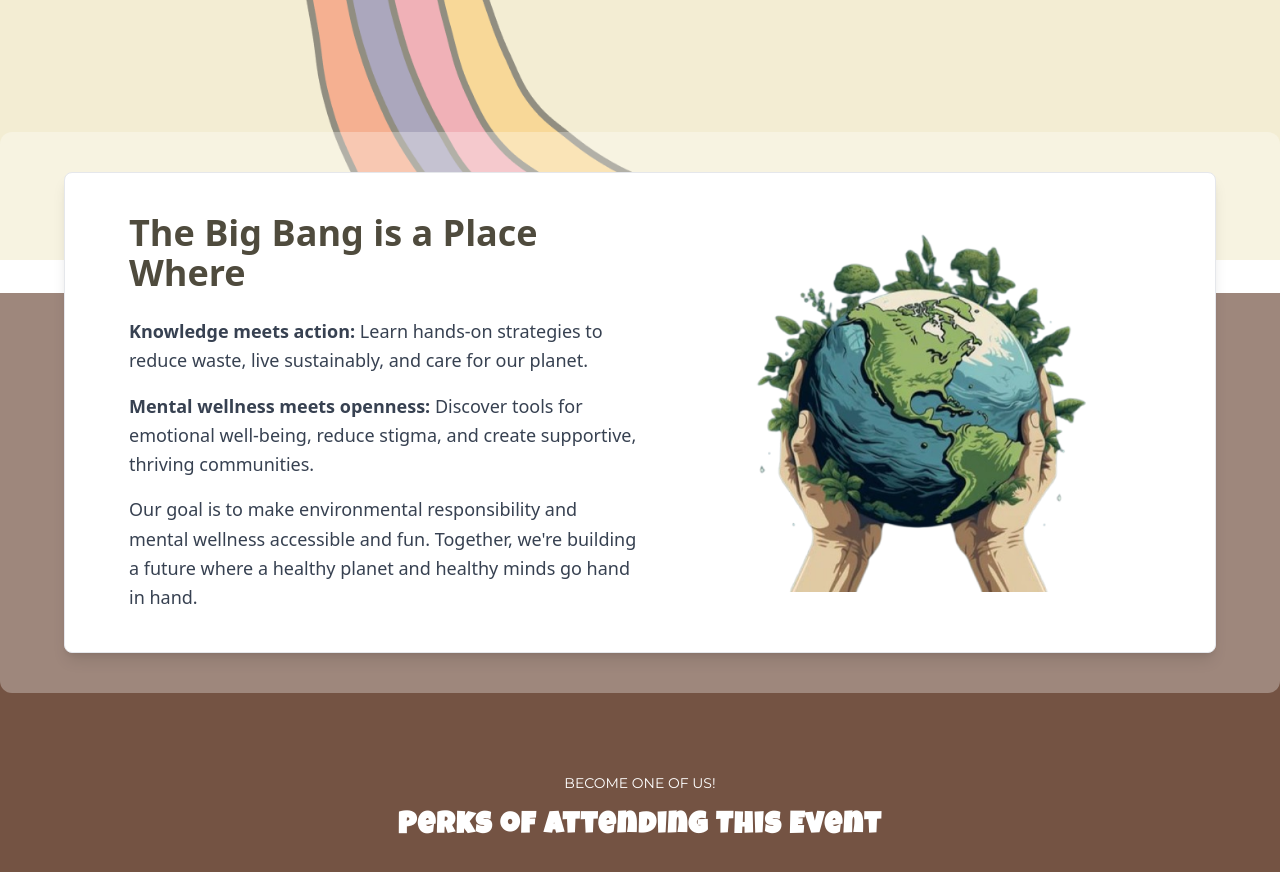
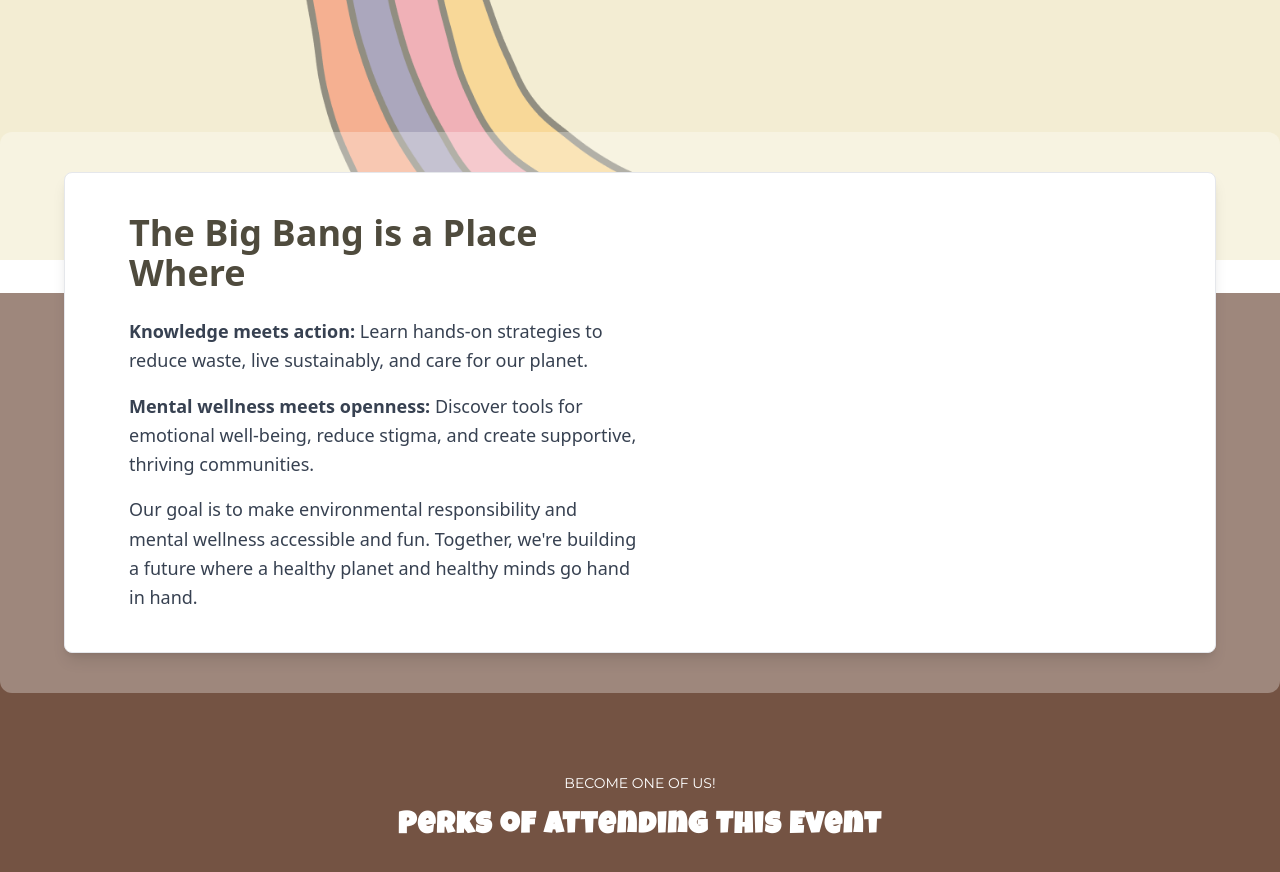
Before and after one commit to oneteck57/BigBang, a React (Vite) app: page /about in a window 1280 px wide. Shown: the part 700-1572 px from the top of the page. Built offline with nearby package versions, Linux system fonts and the light colour scheme.

Commit message:
feat: add gsap anim

```diff
--- a/src/components/About/EarthCard.jsx
+++ b/src/components/About/EarthCard.jsx
@@ -1,9 +1,34 @@
+import "../../App.css";
+import { useEffect } from "react";
+import gsap from "gsap";
+import { ScrollTrigger } from "gsap/ScrollTrigger";
+
+gsap.registerPlugin(ScrollTrigger);
+
 const EarthCard = () => {
+  useEffect(() => {
+    gsap.fromTo(
+      ".earth-image",
+      { y: 100, scale: 0.8, opacity: 0 },
+      {
+        y: 0,
+        scale: 1,
+        opacity: 1,
+        duration: 1,
+        ease: "power3.out",
+        scrollTrigger: {
+          trigger: ".earth-card-container",
+          start: "top 80%",
+          toggleActions: "play reverse play reverse",
+        },
+      }
+    );
+  }, []);
+
   return (
-    <div className="relative -mt-32 z-20">
-      <div className="flex items-center justify-center bg-white bg-opacity-30 rounded-xl w-full py-10 px-4 z-[99999]">
-        <div className="flex flex-col md:flex-row items-center justify-between bg-white border rounded-lg w-full max-w-6xl p-10 shadow-lg overflow-hidden">
-          {/* Left Section: Text */}
+    <div className="earth-card-container relative -mt-32 z-20">
+      <div className="flex items-center justify-center bg-white bg-opacity-30 rounded-xl w-full py-10 px-4">
+        <div className="flex flex-col md:flex-row items-center justify-between bg-white border rounded-lg w-full max-w-6xl p-10 shadow-lg">
           <div className="flex-1 text-left px-6">
             <h2 className="text-3xl md:text-4xl font-bold mb-6 text-[#4F4B3D]">
               The Big Bang is a Place Where
@@ -23,13 +48,11 @@ const EarthCard = () => {
               future where a healthy planet and healthy minds go hand in hand.
             </p>
           </div>
-
-          {/* Right Section: Earth Image */}
           <div className="flex-1 flex justify-center mt-6 md:mt-0">
             <img
               src="/assets/green-earth.png"
               alt="Earth"
-              className="w-[300px] md:w-[450px] h-auto"
+              className="earth-image w-[300px] md:w-[450px] h-auto"
             />
           </div>
         </div>
```
